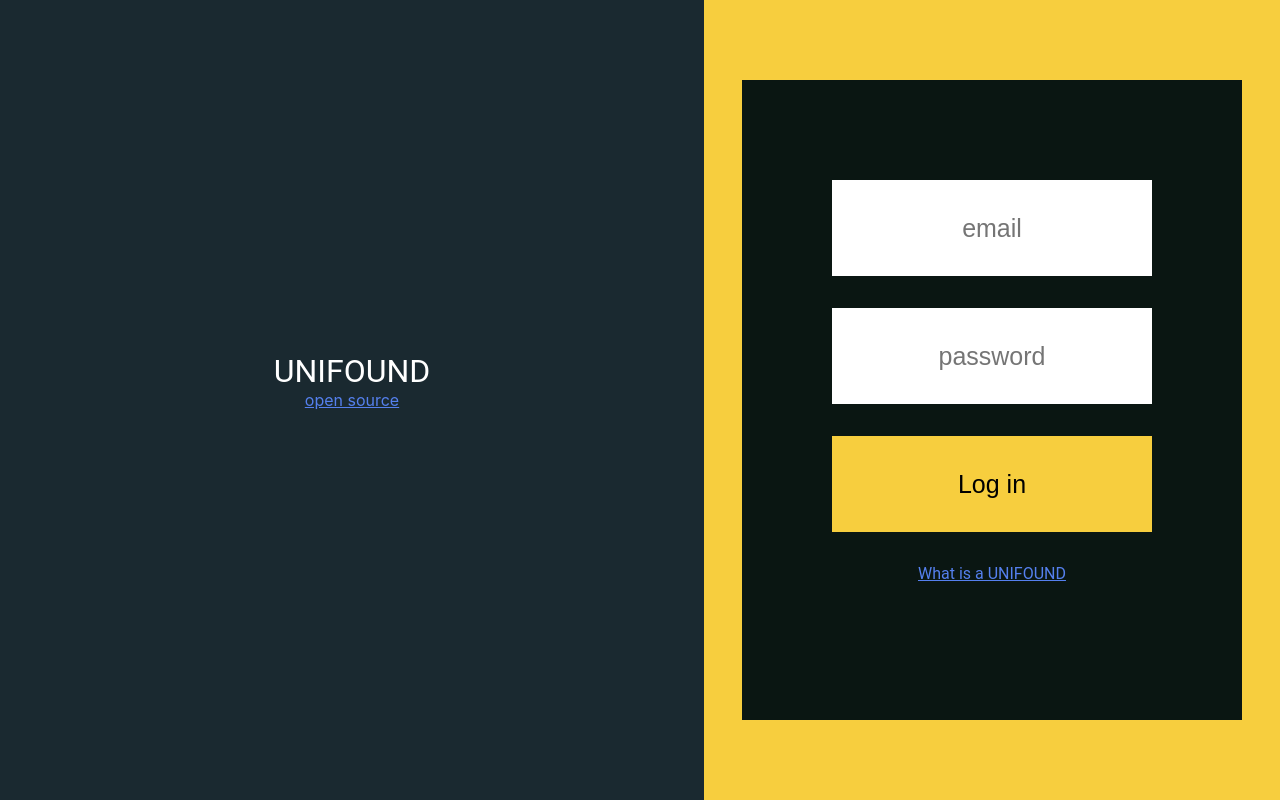
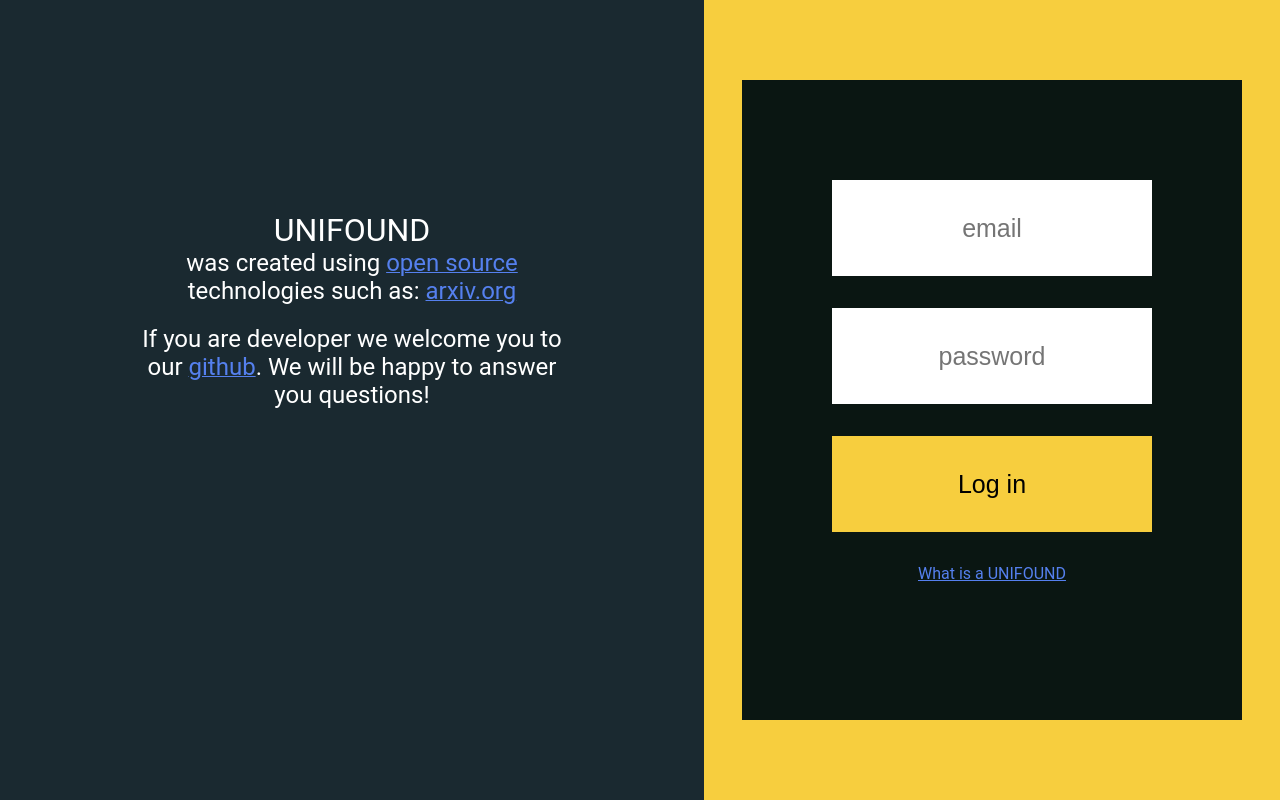
Before and after one commit to devteamepic/frontend, a React (Create React App) app: page /login in a window 1280 px wide. Built offline with nearby package versions, Linux system fonts and the light colour scheme.

Commit message:
TextViewer is good now

```diff
--- a/src/components/core/atoms/Text/Text.js
+++ b/src/components/core/atoms/Text/Text.js
@@ -1,7 +1,8 @@
 import React, { useState } from 'react'
 import TextStyled from '../../../styled/atoms/textStyled'
 
-const Text = ({ size, children, ...props }) => {
+const Text = ({ size, isHeader, children, ...props }) => {
+    const [shouldAddNewLine] = useState(isHeader)
     const [sizes] = useState({
         large: '32px',
         medium: '24px',
@@ -11,6 +12,7 @@ const Text = ({ size, children, ...props }) => {
     return (
         <TextStyled
           size = { sizes[size] }
+          shouldAddNewLine = { shouldAddNewLine }
         >
           { children }
         </TextStyled>
--- a/src/components/core/molecules/TextViewer/TextViewer.js
+++ b/src/components/core/molecules/TextViewer/TextViewer.js
@@ -6,25 +6,32 @@ import colorScheme from '../../../../misc/colorScheme'
 const TextViewer = ({ childrenData, ...props }) => {
     const [children] = useState(childrenData)
     return (
-        <div style={{ height: '100%', color: 'white', width: '100%', backgroundColor: colorScheme.denim, textAlign: 'center', paddingTop: '25%', boxSizing: 'border-box' }}>
+        <div style={{ height: '40%', color: 'white', width: '60%', textAlign: 'center', marginLeft: '20%', marginTop: '30%' }}>
           { children.map(child => {
               if (child.component === 'text') {
                   return (
                       <Text
+                        isHeader = { child.isHeader }
                         size = { child.size }
                       >
                         { child.textValue }
                       </Text>
                   )
-              }
-              return (
+              } else if (child.component === 'link')  {
+                return (
                   <Link
                     to = { child.link }
-                    style={{ color: colorScheme.blue }}
+                    style={{ color: colorScheme.blue, fontFamily: 'Roboto' }}
                   >
-                    { child.textValue }
+                    <Text
+                      size = { 'medium' }
+                    >
+                      { child.textValue }
+                    </Text>
                   </Link>
-              )
+                )
+              }
+              return (<><br/><br/></>)
           }) }
         </div>
     )
--- a/src/components/core/organisms/LoginForm/LoginForm.js
+++ b/src/components/core/organisms/LoginForm/LoginForm.js
@@ -66,6 +66,7 @@ const LoginForm = ({
         />
         <Link style={{ color: colorScheme.blue }} to='/about'>
           <Text
+            isHeader = { true }
             size = { 'small' }
           >
             What is a UNIFOUND
--- a/src/components/core/pages/LoginPage/LoginPage.js
+++ b/src/components/core/pages/LoginPage/LoginPage.js
@@ -9,8 +9,15 @@ import LoginPageStyled from '../../../styled/pages/loginPageStyled'
 const LoginPage = ({ error, ...props }) => {
     const [errorMessage, setErrorMessage] = useState(error)
     const [some] = useState([
-      { component: 'text', size: 'large', textValue: 'UNIFOUND' },
-      { component: 'link', link: '/openSourceWiki', textValue: 'open source' }
+      { component: 'text', size: 'large', textValue: 'UNIFOUND', isHeader: true },
+      { component: 'text', size: 'medium', textValue: 'was created using ' },
+      { component: 'link', link: '/openSourceWiki', textValue: 'open source' },
+      { component: 'text', size: 'medium', textValue: ' technologies such as: ' },
+      { component: 'link', link: '/openSourceWiki', textValue: 'arxiv.org' },
+      { },
+      { component: 'text', size: 'medium', textValue: 'If you are developer we welcome you to our ' },
+      { component: 'link', link: '/openSourceWiki', textValue: 'github' },
+      { component: 'text', size: 'medium', textValue: '. We will be happy to answer you questions!' },
     ])
 
     useEffect(() => {
@@ -22,7 +29,7 @@ const LoginPage = ({ error, ...props }) => {
           colorScheme = { colorScheme }
         >
           { errorMessage && <ErrorDialog/> }
-          <div style={{ height: '100%', color: 'white', width: '100%', backgroundColor: colorScheme.denim, textAlign: 'center', paddingTop: '25%', boxSizing: 'border-box' }}>
+          <div style={{ height: '100%', width: '100%', backgroundColor: colorScheme.denim }}>
             <TextViewer childrenData={some}/>
           </div>
           <LoginForm
--- a/src/components/styled/atoms/textStyled.js
+++ b/src/components/styled/atoms/textStyled.js
@@ -4,6 +4,7 @@ const TextStyled = styled.p`
 font-size: ${props => props.size};
 margin: 0;
 font-family: Roboto;
+${ props => !props.shouldAddNewLine && 'display: inline;' }
 `
 
 export default TextStyled
```
